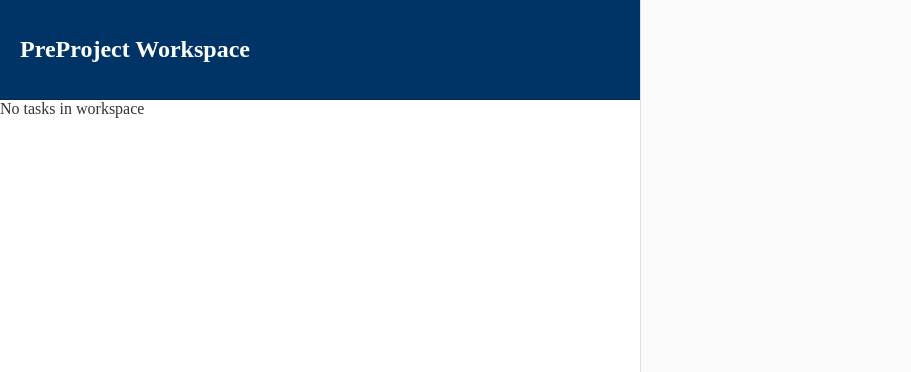
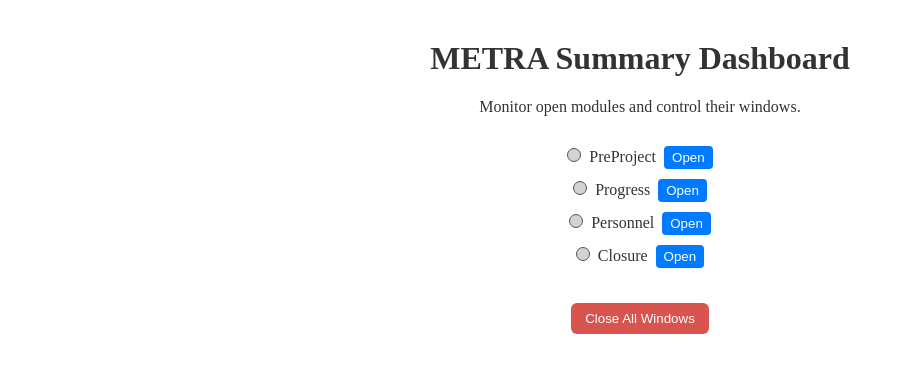
Before and after one commit to johnjkelly1945-ops/project-tracker-vite-pwa-v15, a React (Vite) app: page / in a window 1280 px wide. Shown: the top 372 px of the page, without its empty margins (0-911 px from the left). Built offline with nearby package versions, Linux system fonts and the light colour scheme.

Commit message:
Stage 11.5.2-B – DualPane shell active at /preproject (left workspace, right placeholder)

```diff
--- a/src/App.jsx
+++ b/src/App.jsx
@@ -1,18 +1,21 @@
 // src/App.jsx
 import React from "react";
 import { BrowserRouter as Router, Routes, Route } from "react-router-dom";
+
+import DualPane from "./components/DualPane";
 import PreProject from "./components/PreProject";
-import DualPane from "./components/DualPane";
+import Summary from "./components/Summary";
+
 import "./Styles/App.css";
 
 /*
 =====================================================================
-METRA — Phase 1
-DualPane Container Wiring
+METRA — Stage 11.5.2-B
+DualPane Shell Reattachment
 ---------------------------------------------------------------------
-• DualPane is presentation-only
-• PreProject remains authoritative
-• No behavioural changes
+• PreProject mounted as LEFT pane content
+• RIGHT pane intentionally empty
+• No behaviour added
 =====================================================================
 */
 
@@ -20,15 +23,21 @@ function App() {
   return (
     <Router>
       <Routes>
+
+        {/* Summary Dashboard */}
+        <Route path="/" element={<Summary />} />
+
+        {/* PreProject Workspace inside DualPane */}
         <Route
-          path="/"
+          path="/preproject"
           element={
             <DualPane
               left={<PreProject />}
-              right={null}
+              right={<div />}   // placeholder only
             />
           }
         />
+
       </Routes>
     </Router>
   );
--- a/src/Styles/DualPane.css
+++ b/src/Styles/DualPane.css
@@ -1,29 +1,25 @@
-/* src/Styles/DualPane.css */
+/* ============================================================================
+   METRA — DualPane.css
+   Stage 11.5.2-B
+   Presentation-only workspace shell
+   ========================================================================== */
 
-/*
-=====================================================================
-METRA — Phase 1
-DualPane Layout Styles
----------------------------------------------------------------------
-• Layout only
-• No behavioural styling
-=====================================================================
-*/
-
-.dual-pane {
+.dual-pane-root {
   display: flex;
   width: 100%;
   height: 100vh;
+  overflow: hidden;
 }
 
 .dual-pane-left {
   flex: 1;
-  overflow: auto;
-  border-right: 1px solid #ddd;
+  overflow-y: auto;
+  background: #ffffff;
+  border-right: 1px solid #e2e8f0;
 }
 
 .dual-pane-right {
   flex: 1;
-  overflow: auto;
-  background: #fafafa;
+  overflow-y: auto;
+  background: #f8fafc;
 }
--- a/src/components/DualPane.jsx
+++ b/src/components/DualPane.jsx
@@ -4,19 +4,20 @@ import "../Styles/DualPane.css";
 
 /*
 =====================================================================
-METRA — Phase 1
-DualPane Container (ACTIVE LAYOUT, NO BEHAVIOUR)
+METRA — Stage 11.5.2-B
+DualPane Shell (Presentation Only)
 ---------------------------------------------------------------------
-• Presentation container only
-• No state
+• Stateless
 • No behaviour
-• Workspace remains authoritative
+• No logic
+• No repository coupling
+• No governance
 =====================================================================
 */
 
 export default function DualPane({ left, right }) {
   return (
-    <div className="dual-pane">
+    <div className="dual-pane-root">
       <div className="dual-pane-left">
         {left}
       </div>
```
